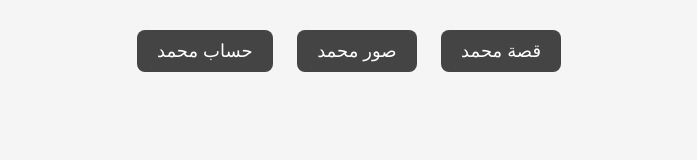
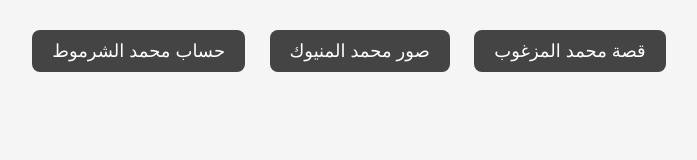
Before and after one commit to 81303913/nik.mohamad.olagli, a plain HTML site: page index.html in a window 1280 px wide. Shown: the whole page, without its empty margins (291-988 px from the left). Drawn offline with Linux system fonts and the light colour scheme.

Commit message:
Update index.html

```diff
--- a/index.html
+++ b/index.html
@@ -2,7 +2,7 @@
 <html lang="ar" dir="rtl">
 <head>
   <meta charset="UTF-8">
-  <title>محمد</title>
+  <title>محمد المنيىك</title>
   <style>
     body {
       font-family: Arial, sans-serif;
@@ -54,16 +54,14 @@
 <body>
 
   <div class="buttons">
-    <button onclick="showSection('story')">قصة محمد</button>
-    <button onclick="showSection('photos')">صور محمد</button>
-    <button onclick="showSection('account')">حساب محمد</button>
+    <button onclick="showSection('story')">قصة محمد المزغوب</button>
+    <button onclick="showSection('photos')">صور محمد المنيوك</button>
+    <button onclick="showSection('account')">حساب محمد الشرموط</button>
   </div>
 
   <div id="story" class="section">
-    <h2>قصة محمد</h2>
-    <p>
-      كان محمد يعيش حياة مليئة بالضياع، يعمل في مجالات لا تليق بأي إنسان، وكان يتاجر بجسده ويعيش حياة بعيدة كل البعد عن الأخلاق والقيم.
-      ومع مرور الوقت، بدأ يشعر بالفراغ الداخلي والضيق. نحن اليوم نطلب منكم دعمه ليعود إلى الطريق الصحيح ويتوب توبة صادقة.
+    <h2>قصة محمد المفتوح</h2>
+    <p>كان محمد ذات يوم يحلم بزب كفن فكان يجيب قطعه بلاستيك كبيره بكبر جسمه ويقعد يمصها ويدخلها بكسه فدخل عليه حسين واشتهى كس امه فجعل حسين من ام محمد لبوه ف محمد قال ياي ما هذا الزب الطويل اريد ان العقه ف لحس محمد قليلا وبدا بنيكه لانه لا يحب التلحيس يحب ان ينيك على طول فمحمد قعد يتامل زب حسين كيف يدخل زبه ويخرجه من كسه
     </p>
   </div>
 
@@ -77,14 +75,14 @@
 
     <div class="image-box">
       <img src="https://via.placeholder.com/600x300" alt="صورة 2">
-      <p>هذه صورة توضح نشاطه السابق الذي نأمل أن يبتعد عنه.</p>
+      <p>هذه الصوره توضح مده حب محمد للزب</p>
     </div>
 
     <!-- يمكنك إضافة المزيد من الصور هنا بنفس الطريقة -->
   </div>
 
   <div id="account" class="section">
-    <h2>حساب محمد</h2>
+    <h2>حساب لو تبي تاجره او تاجر امه تنيكه هو بليزه تنيك امه بليرتين</h2>
     <p>
       <a href="https://www.instagram.com/_4f_f_5/" target="_blank">
         <img src="https://upload.wikimedia.org/wikipedia/commons/a/a5/Instagram_icon.png" class="insta-logo" alt="انستغرام">
```
